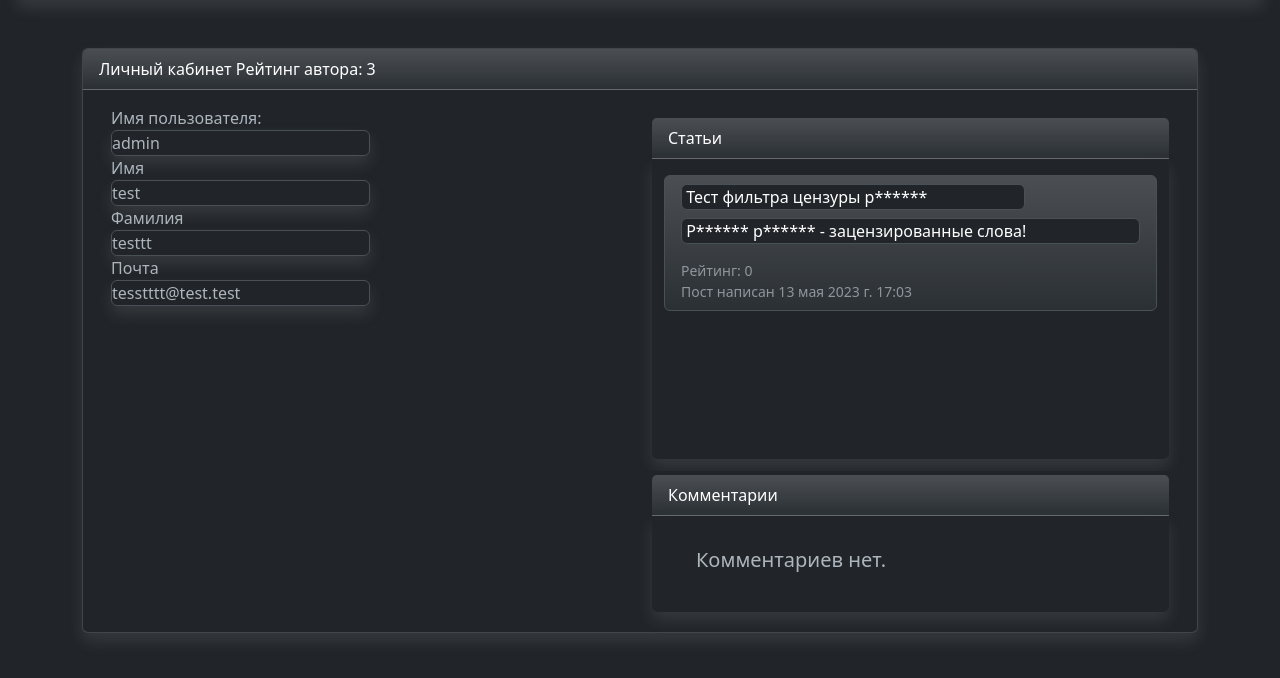
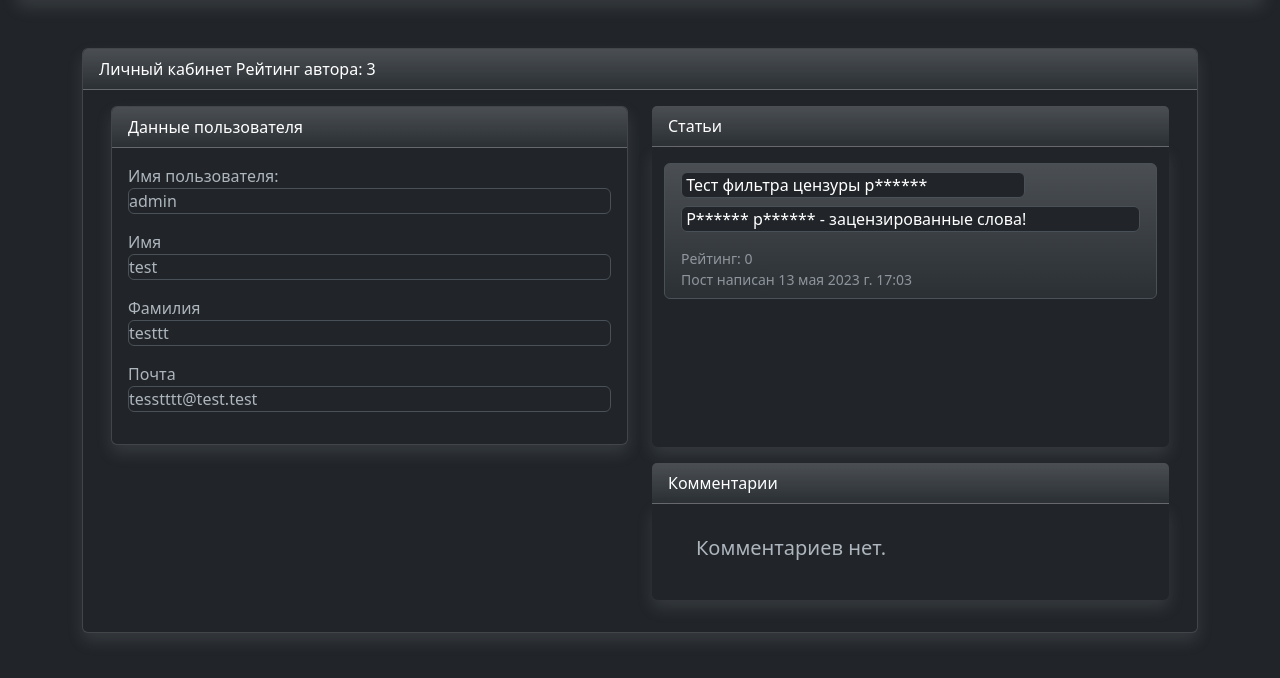
Before and after one commit to BaLaMyt900/NewsPortal, a Django app: page /account/profile/1 in a window 1280 px wide. Shown: the part 74-752 px from the top of the page. Run offline with Django 4.2, Linux system fonts and the light colour scheme; data comes from the database, SQL or seed files in the repository; both versions use the stored data as it was after the commit; parts of the project's set-up code (start-up, migrations or seed data) failed here and were passed over; some libraries are stand-ins or nearby versions.

Commit message:
Небольшие космитические поправки

```diff
--- a/newsportal/my_account/views.py
+++ b/newsportal/my_account/views.py
@@ -31,24 +31,24 @@ class AccountView(DetailView):  # Страница отображения лич
         return context
 
     def post(self, request, pk):
-        self.object = PortalUser.objects.get(pk=pk)
+        user = PortalUser.objects.get(pk=pk)
         if request.POST.get('author'):
-            Author.objects.create(user=self.object)
-            Group.objects.get(name='authors').user_set.add(self.object)
+            Author.objects.create(user=user)
+            Group.objects.get(name='authors').user_set.add(user)
         elif request.POST.get('delete_post'):
             post = Post.objects.get(pk=request.POST.get('delete_post'))
             post.delete()
-            self.object.update_rating()
+            user.update_rating()
         elif request.POST.get('change_acc'):
-            if self.object.check_password(request.POST.get('password')):
-                self.object.username = request.POST.get('username')
-                self.object.first_name = request.POST.get('first_name')
-                self.object.last_name = request.POST.get('last_name')
-                self.object.email = request.POST.get('email')
-                self.object.save()
+            if user.check_password(request.POST.get('password')):
+                user.username = request.POST.get('username')
+                user.first_name = request.POST.get('first_name')
+                user.last_name = request.POST.get('last_name')
+                user.email = request.POST.get('email')
+                user.save()
                 return self.get(request)
         elif request.POST.get('delete_acc'):
-            self.object.delete()
+            user.delete()
             return redirect('/exit/')
         return redirect(request.META.get('HTTP_REFERER', '/'))
 
@@ -87,4 +87,4 @@ class UserLoginView(FormView):  # Страница логирования кли
             else:
                 return render(self.request, 'account/account_blocked.html')
         else:
-            return redirect(self.request.META.get('HTTP_REFERER', '/'))
+            return render(self.request, self.template_name, {'form': self.get_form(), 'error': True})
--- a/newsportal/posts/views.py
+++ b/newsportal/posts/views.py
@@ -67,7 +67,7 @@ class PostsView(ListView):  # Страница показа всех посто
 
 
 class PostCreate(PermissionRequiredMixin, CreateView):  # Страница создания поста
-    permission_required = portal.add_Post
+    permission_required = ('portal.add_post', )
     model = Post
     template_name = 'posts/new_post.html'
     fields = ['title', 'text', 'type', 'categories']
@@ -86,7 +86,7 @@ class PostCreate(PermissionRequiredMixin, CreateView):  # Страница со
 
 
 class PostEdit(PermissionRequiredMixin, UpdateView):  # Страница редактирования поста
-    permission_required = portal.change_Post
+    permission_required = ('portal.change_post', )
     model = Post
     template_name = 'posts/post_edit.html'
     fields = ['title', 'type', 'categories', 'text']
--- a/newsportal/templates/account/account.html
+++ b/newsportal/templates/account/account.html
@@ -14,17 +14,20 @@
         <div class="card-body container">
             <div class="row mx-auto">
                 <div class="col">
+                    <div class="card shadow">
+                        <div class="card-header bg-gradient bg-body-tertiary text-body-emphasis">Данные пользователя</div>
+                        <div class="card-body">
                             {% if request.user == object %}
                                 <form method="post">{% csrf_token %}
                                     Имя пользователя:
-                        <input class="form-control w-50 shadow mb-3" type="text" name="username" value="{{object.username}}">
+                                    <input class="form-control mb-3" type="text" name="username" value="{{object.username}}">
                                     Имя
-                        <input class="form-control w-50 shadow mb-3" type="text" placeholder="{% if not object.first_name %}Не указано{% endif %}" value="{% if object.first_name %}{{object.first_name}}{% endif %}" name="first_name">
+                                    <input class="form-control mb-3" type="text" placeholder="{% if not object.first_name %}Не указано{% endif %}" value="{% if object.first_name %}{{object.first_name}}{% endif %}" name="first_name">
                                     Фамилия
-                        <input class="form-control w-50 shadow mb-3" type="text" placeholder="{% if not object.last_name %}Не указано{% endif %}" value="{% if object.last_name %}{{object.last_name}}{% endif %}" name="last_name">
+                                    <input class="form-control mb-3" type="text" placeholder="{% if not object.last_name %}Не указано{% endif %}" value="{% if object.last_name %}{{object.last_name}}{% endif %}" name="last_name">
                                     Почта
-                        <input class="form-control w-50 shadow mb-3" type="email" placeholder="{% if not object.email %}Не указано{% endif %}" value="{% if object.email %}{{object.email}}{% endif %}" name="email">
-                        <div class="card w-50">
+                                    <input class="form-control mb-3" type="email" placeholder="{% if not object.email %}Не указано{% endif %}" value="{% if object.email %}{{object.email}}{% endif %}" name="email">
+                                    <div class="card">
                                     <div class="card-header bg-gradient bg-body-tertiary text-body-emphasis">Для подверждения изменений, введите пароль</div>
                                         <div class="card-body">
                                             {% if error == 'password' %} Неправильный пароль. {% endif %}
@@ -35,7 +38,7 @@
                                 </form>
                                     <p></p>
                                     {% if not author %}
-                        <div class="card gy-3 w-50">
+                                    <div class="card gy-3">
                                         <div class="card-header bg-gradient bg-body-tertiary text-body-emphasis">Стать автором!</div>
                                         <div class="card-body">
                                             <form method="post">
@@ -46,7 +49,8 @@
                                         </div>
                                     </div>
                                     {% endif %}
-                    <div class="card py-3 border-0 w-50">
+                                {% if request.user.username != 'admin' %}
+                                    <div class="card py-3 border-0">
                                         <div class="card-header bg-gradient bg-body-tertiary text-body-emphasis">Удаление аккаунта</div>
                                         <div class="card-body container border">
                                                 Внимание! Удаление безвозвратно!
@@ -72,22 +76,25 @@
                                                 </div>
                                         </div>
                                     </div>
+                                {% endif %}
                                 {% else %}
                                 Имя пользователя:
-                    <div class="text rounded border w-50 shadow">{{object.username}}</div>
+                                <div class="text rounded border mb-3">{{object.username}}</div>
                                 Имя
-                    <div class="text rounded border w-50 shadow">{% if object.first_name %}{{object.first_name}}{% else %}Не указано{% endif %}</div>
+                                <div class="text rounded border mb-3">{% if object.first_name %}{{object.first_name}}{% else %}Не указано{% endif %}</div>
                                 Фамилия
-                    <div class="text rounded border w-50 shadow">{% if object.last_name %}{{object.last_name}}{% else %}Не указано{% endif %}</div>
+                                <div class="text rounded border mb-3">{% if object.last_name %}{{object.last_name}}{% else %}Не указано{% endif %}</div>
                                 Почта
-                    <div class="text rounded border w-50 shadow">{% if object.email %}{{object.email}}{% else %}Не указано{% endif %}</div>
+                                <div class="text rounded border mb-3">{% if object.email %}{{object.email}}{% else %}Не указано{% endif %}</div>
                                 {% endif %}
+                        </div>
+                    </div>
                 </div>
 
                 <div class="col-6">
                 {% if author %}
-                <div class="row py-2">
-                    <div class="card py-1 border-0">
+                <div class="row">
+                    <div class="card border-0">
                         <div class="card-header bg-gradient bg-body-tertiary text-body-emphasis">Статьи
                         {% if request.user == object %}<a class="text-end" href="/post/new_post">Создать новую статью</a>{% endif %}</div>
                         {% if posts %}
@@ -136,8 +143,8 @@
                     </div>
                 </div>
                 {% endif %}
-                <div class="row">
-                    <div class="card py-1 border-0">
+                <div class="row py-3">
+                    <div class="card border-0">
                     <div class="card-header bg-gradient bg-body-tertiary text-body-emphasis">Комментарии</div>
                     {% if comments %}
                     <div class="container rounded shadow overflow-y-auto py-2" style="height: 300px">
```
Also changed, not shown: newsportal/templates/account/login.html (renamed from newsportal/templates/account/old_templates/login.html, +8 -1 lines), README.md, newsportal/db.sqlite3. Lines whose indentation alone changed are shown as unchanged.
